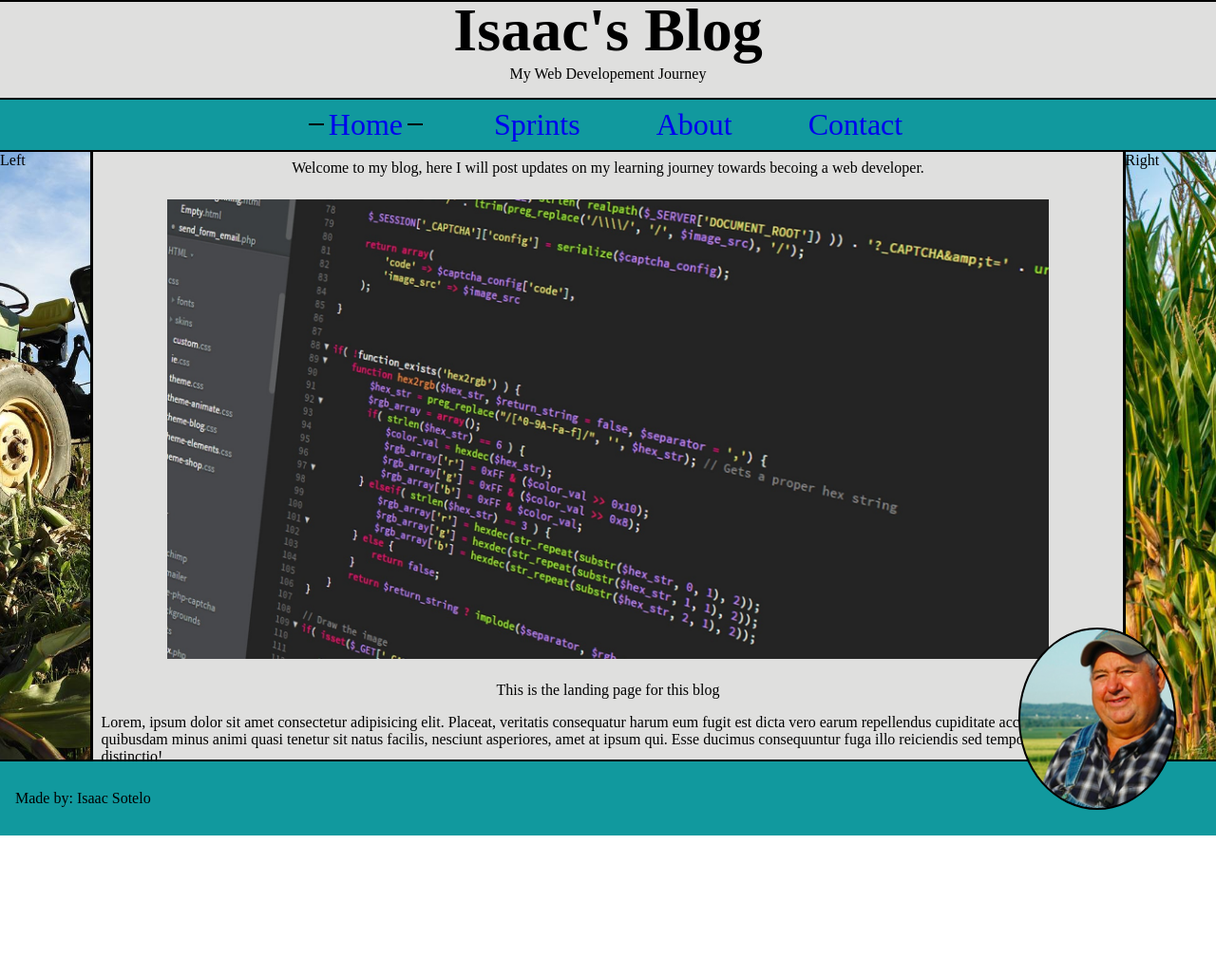
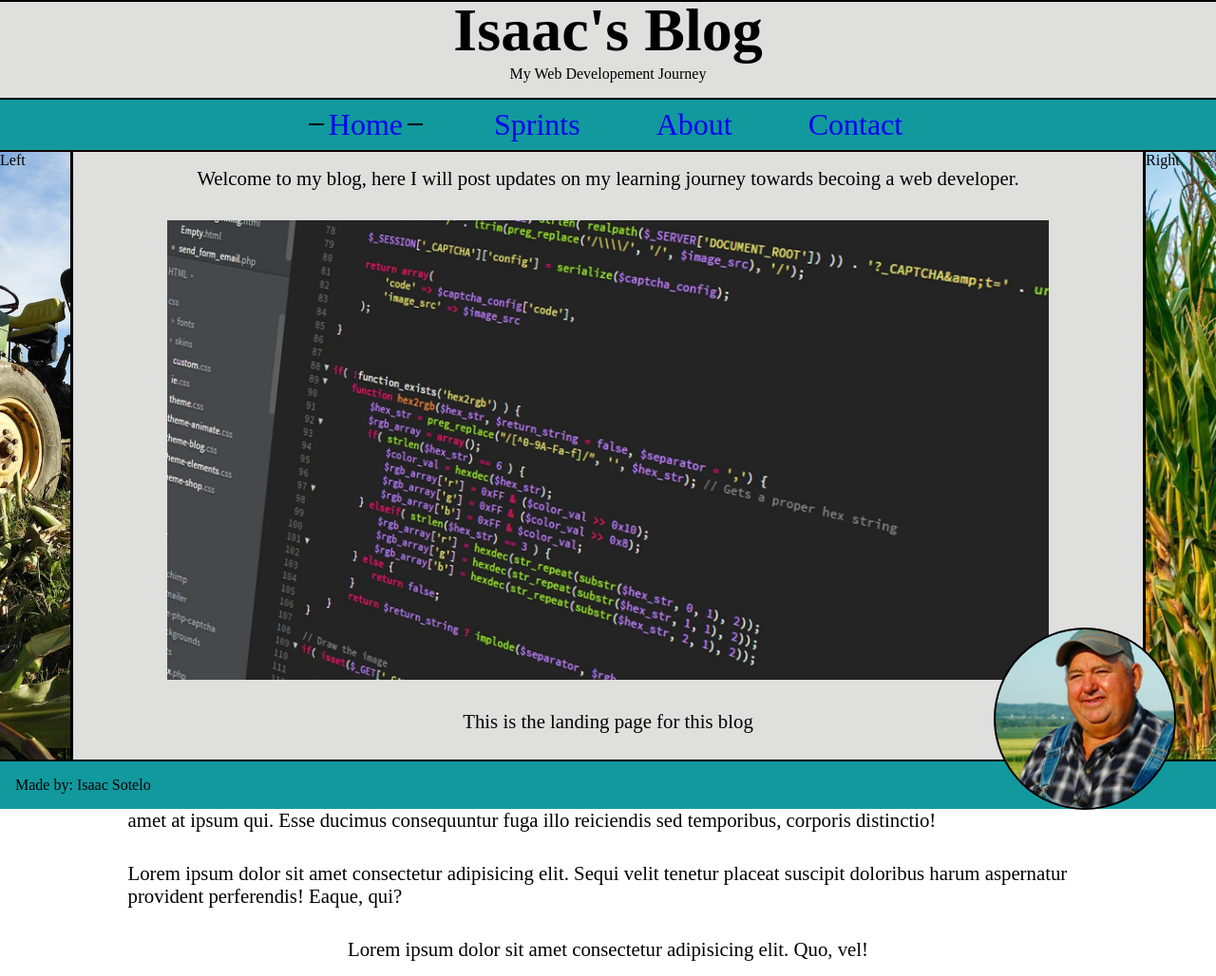
Before and after one commit to gisaacsotelo/gisaacsotelo.github.io, a plain HTML site: page index.html in a window 1280 px wide. Shown: the whole page at 95% size. Before the commit the page ends 882 px from the top, so only its background shows below. Drawn offline with Linux system fonts and the light colour scheme; a web font is replaced by a local one.

Commit message:
Add about.html file - empty

```diff
--- a/styles/main.css
+++ b/styles/main.css
@@ -12,6 +12,7 @@
   --bigish-font: 1.5rem;
   --standard-font: 1.3rem;
   --small-font: 1rem;
+  /*Note: add color palette variables later...*/
 }
 
 /* -------------------------- */
@@ -32,7 +33,7 @@ main {
 }
 footer {
   background-color: #11999E; /*rgb(17, 153, 158)*/
-  height: 10vh;
+  max-height: 10vh;
   width: 100%;
 }
 /* ----------------------------------------------------------- */
@@ -45,7 +46,6 @@ header {
 }
 
 h1 {
-
   font-size: var(--massive-font);
   padding: 0.5rem;
   padding-bottom: 0rem;
@@ -105,7 +105,6 @@ h1 {
 .secondary-navigation {
   display: flex;
   flex-direction: column;
-  gap:
 }
 
 .secondary-nav-list {
@@ -116,8 +115,6 @@ h1 {
   gap: 2rem;
   justify-content: center;
   padding: 0.6rem;
-  /* border-top: 2px solid black;
-  border-bottom: 2px solid black; */
   width: fit-content;
   margin: auto;
   border: 2px solid black;
@@ -158,8 +155,11 @@ div[class^="blk-"] { /* Playing with [attribute^=value] selector to target both
 
 .content > p {
   /* outline: 1px solid red; */
-  padding: 0.5rem;
+  padding: 1rem;
   align-self: center;
+  font-size: var(--standard-font);
+  margin-left: 2em;
+  margin-right: 2em;
 }
 
 .first-image {
@@ -195,7 +195,7 @@ footer > p {
   /* background-color: turquoise;*/
   position: absolute;
   background-image: url('../images/Honest-work.jpg');
-  width: 100%;
+  width: 15vw;
   height: 15vw;
   background-size: cover;
   border-radius: 50%;
```
Also changed, not shown: pages/about.html (added, +12 -0 lines).
